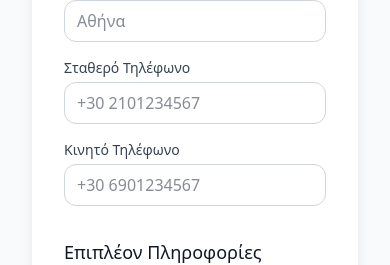
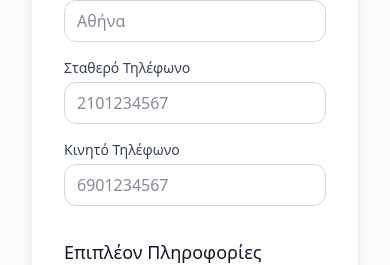
Before and after one commit to BillMaN89/HelpMe-HelpYou, a React (Vite) app in the folder frontend/: page /register in a window 390 px wide. Shown: the part 1389-1654 px from the top of the page. Built offline with nearby package versions, Linux system fonts and the light colour scheme.

Commit message:
update phone, mobile_no placeholders

```diff
--- a/frontend/src/pages/RegisterPage.jsx
+++ b/frontend/src/pages/RegisterPage.jsx
@@ -213,12 +213,12 @@ export default function RegisterPage() {
                 </div>
                 <div>
                   <label htmlFor="phone_no" className="block text-sm font-medium text-gray-700">Σταθερό Τηλέφωνο</label>
-                  <Field id="phone_no" name="phone_no" type="text" placeholder="+30 2101234567" className="mt-1 w-full rounded-xl border border-gray-300 bg-white px-3 py-2 outline-none focus:border-indigo-600 focus:ring-2 focus:ring-indigo-200" />
+                  <Field id="phone_no" name="phone_no" type="text" placeholder="2101234567" className="mt-1 w-full rounded-xl border border-gray-300 bg-white px-3 py-2 outline-none focus:border-indigo-600 focus:ring-2 focus:ring-indigo-200" />
                   <ErrorMessage name="phone_no" component="div" className="mt-1 text-sm text-red-600" />
                 </div>
                 <div>
                   <label htmlFor="mobile" className="block text-sm font-medium text-gray-700">Κινητό Τηλέφωνο</label>
-                  <Field id="mobile" name="mobile" type="text" placeholder="+30 6901234567" className="mt-1 w-full rounded-xl border border-gray-300 bg-white px-3 py-2 outline-none focus:border-indigo-600 focus:ring-2 focus:ring-indigo-200" />
+                  <Field id="mobile" name="mobile" type="text" placeholder="6901234567" className="mt-1 w-full rounded-xl border border-gray-300 bg-white px-3 py-2 outline-none focus:border-indigo-600 focus:ring-2 focus:ring-indigo-200" />
                   <ErrorMessage name="mobile" component="div" className="mt-1 text-sm text-red-600" />
                 </div>
               </div>
```
